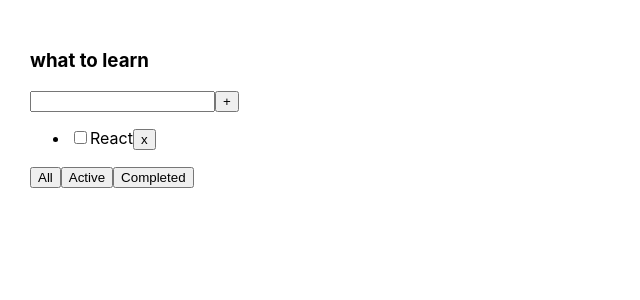
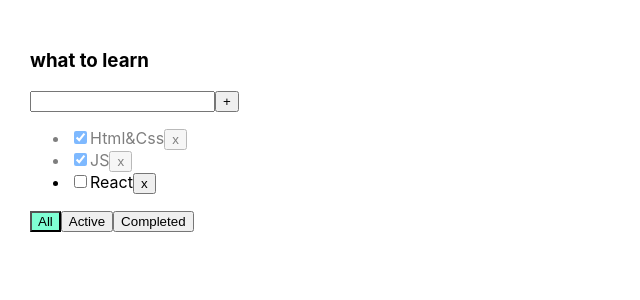
Before and after one commit to makhnev-a/todolist-ts, a React (Create React App) app: page / in a window 1280 px wide. Shown: the top 300 px of the page, without its empty margins (0-640 px from the left). Built offline with nearby package versions, Linux system fonts and the light colour scheme.

Commit message:
lesson 4

```diff
--- a/src/App.css
+++ b/src/App.css
@@ -14,3 +14,11 @@
 .error-message {
   color: red;
 }
+
+.active-filter {
+  background-color: aquamarine;
+}
+
+.is-done {
+  opacity: .5;
+}
--- a/src/App.tsx
+++ b/src/App.tsx
@@ -10,7 +10,7 @@ const App = () => {
         {id: v1(), title: 'React', isDone: false},
     ])
 
-    const [filter, setFilter] = useState<'all' | 'active' | 'completed'>('active')
+    const [filter, setFilter] = useState<'all' | 'active' | 'completed'>('all')
 
     let tasksForTodolist = tasks
 
@@ -19,7 +19,7 @@ const App = () => {
     }
 
     if (filter === 'completed') {
-        tasksForTodolist = tasks.filter(task => !task.isDone)
+        tasksForTodolist = tasks.filter(task => task.isDone)
     }
 
     const addTask = (title: string) => {
@@ -53,6 +53,7 @@ const App = () => {
                 changeFilter={changeFilter}
                 addTask={addTask}
                 changeStatus={changeStatus}
+                filter={filter}
             />
         </div>
     );
--- a/src/TodoList.tsx
+++ b/src/TodoList.tsx
@@ -13,6 +13,7 @@ type PropType = {
     changeFilter: (value: 'all' | 'active' | 'completed') => void
     addTask: (title: string) => void
     changeStatus: (id: string, isDone: boolean) => void
+    filter: 'all' | 'active' | 'completed'
 }
 
 const TodoList = (props: PropType) => {
@@ -63,7 +64,7 @@ const TodoList = (props: PropType) => {
                             props.changeStatus(task.id, newIsDoneValue)
                         }
 
-                        return <li key={`${index}+${task.id}`}>
+                        return <li key={`${index}+${task.id}`} className={task.isDone ? 'is-done' : ''}>
                             <input
                                 type="checkbox"
                                 checked={task.isDone}
@@ -76,9 +77,18 @@ const TodoList = (props: PropType) => {
                 }
             </ul>
             <div>
-                <button onClick={changeFilterAll}>All</button>
-                <button onClick={changeFilterActive}>Active</button>
-                <button onClick={changeFilterCompleted}>Completed</button>
+                <button
+                    className={props.filter === 'all' ? 'active-filter' : ''}
+                    onClick={changeFilterAll}
+                >All</button>
+                <button
+                    className={props.filter === 'active' ? 'active-filter' : ''}
+                    onClick={changeFilterActive}
+                >Active</button>
+                <button
+                    className={props.filter === 'completed' ? 'active-filter' : ''}
+                    onClick={changeFilterCompleted}
+                >Completed</button>
             </div>
         </div>
     )
```
